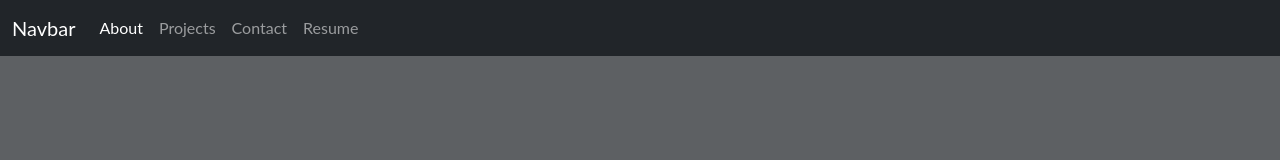
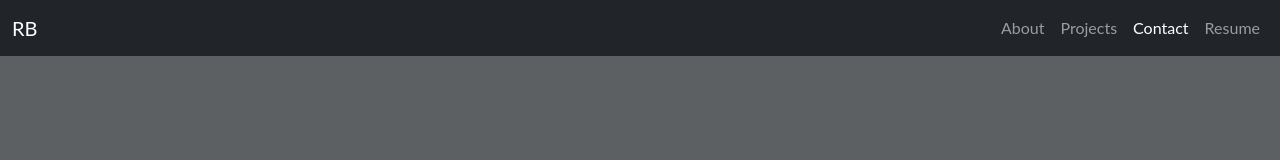
Before and after one commit to redrianhood/rianBoren.github.io, a plain HTML site: page contact.html in a window 1280 px wide. Drawn offline with nearby package versions, Linux system fonts and the light colour scheme.

Commit message:
Update NavBar

```diff
--- a/contact.html
+++ b/contact.html
@@ -22,21 +22,21 @@
   <!-- fixed site Navbar -->
   <nav class="navbar navbar-expand-lg navbar-dark bg-dark">
     <div class="container-fluid">
-      <a class="navbar-brand" href="#">Navbar</a>
-      <button class="navbar-toggler" type="button" data-bs-toggle="collapse" data-bs-target="#navbarNavDropdown"
+      <a class="navbar-brand" href="https://rianboren.github.io/">RB</a>
+      <button class="navbar-toggler justify-content-end" type="button" data-bs-toggle="collapse" data-bs-target="#navbarNavDropdown"
         aria-controls="navbarNavDropdown" aria-expanded="false" aria-label="Toggle navigation">
         <span class="navbar-toggler-icon"></span>
       </button>
-      <div class="collapse navbar-collapse" id="navbarNavDropdown">
+      <div class="collapse navbar-collapse justify-content-end" id="navbarNavDropdown">
         <ul class="navbar-nav">
           <li class="nav-item">
-            <a class="nav-link active" aria-current="page" href="index.html">About</a>
+            <a class="nav-link" aria-current="page" href="index.html">About</a>
           </li>
           <li class="nav-item">
             <a class="nav-link" href="projects.html">Projects</a>
           </li>
           <li class="nav-item">
-            <a class="nav-link" href="contact.html">Contact</a>
+            <a class="nav-link active" href="contact.html">Contact</a>
           </li>
           <li class="nav-item">
             <a class="nav-link" href="#">Resume</a>
```
Also changed, not shown: index.html (+3 -3 lines), projects.html (+5 -5 lines).
